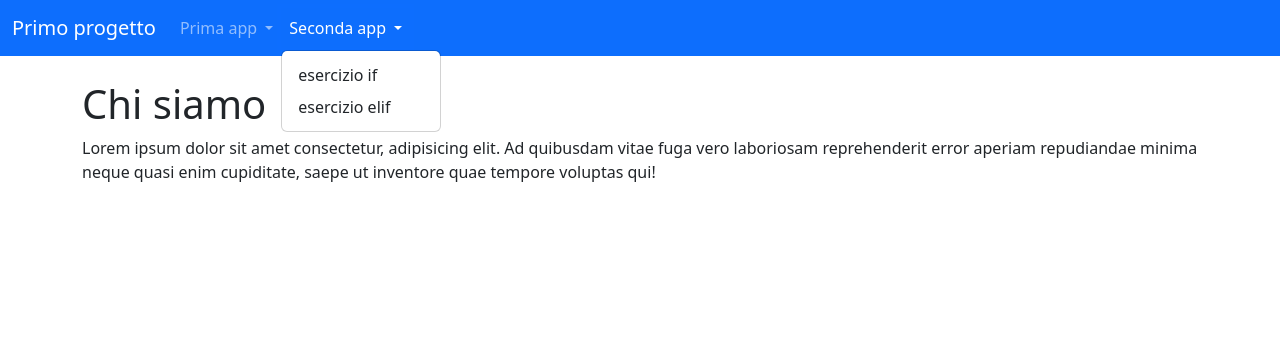
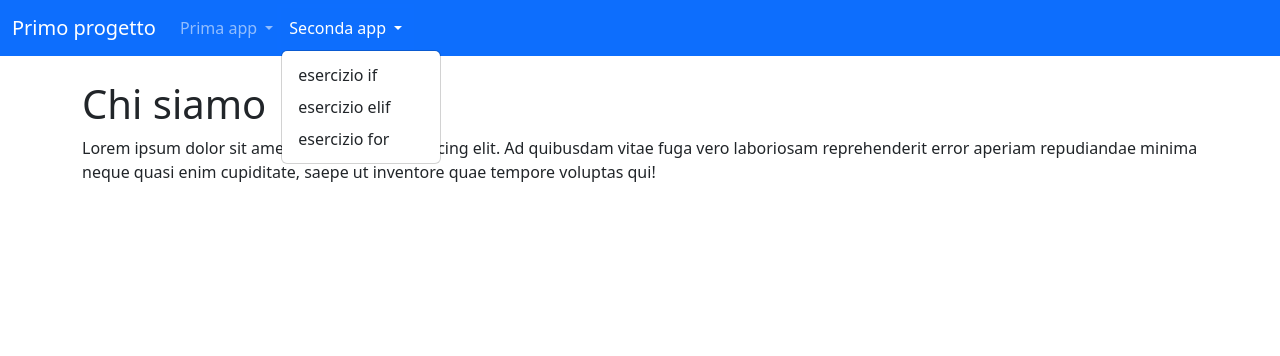
Before and after one commit to Rebuale/django_scuola, a Django app: page /prima_app/chi_siamo in a window 1280 px wide, after a click on "Seconda app". Shown: the top 356 px of the page. Run offline with Django 5.2, Linux system fonts and the light colour scheme.

Commit message:
fix: fixed index_root
added missing elemnts

```diff
--- a/primo_progetto/seconda_app/templates/seconda_app/es_ciclo_for.html
+++ b/primo_progetto/seconda_app/templates/seconda_app/es_ciclo_for.html
@@ -37,7 +37,7 @@
     {% for x in list2 reversed %}
         <i>Item</i> - {{ x }}<br/>
     {% endfor %}
-
+    <br>
     <h2>Contenuto del dizionario:</h2>
     <ul>
         {% for key, value in my_dict.items %}
--- a/primo_progetto/templates/base.html
+++ b/primo_progetto/templates/base.html
@@ -50,6 +50,7 @@
                         <ul class="dropdown-menu" aria-labelledby="secondaAppDropdown">
                             <li><a class="dropdown-item" href="{% url 'seconda_app:es_if' %}">esercizio if</a></li>
                             <li><a class="dropdown-item" href="{% url 'seconda_app:if_else_elif' %}">esercizio elif</a></li>
+                            <li><a class="dropdown-item" href="{% url 'seconda_app:es_ciclo_for' %}">esercizio for</a></li>
                         </ul>
                     </li>
                 </ul>
```
